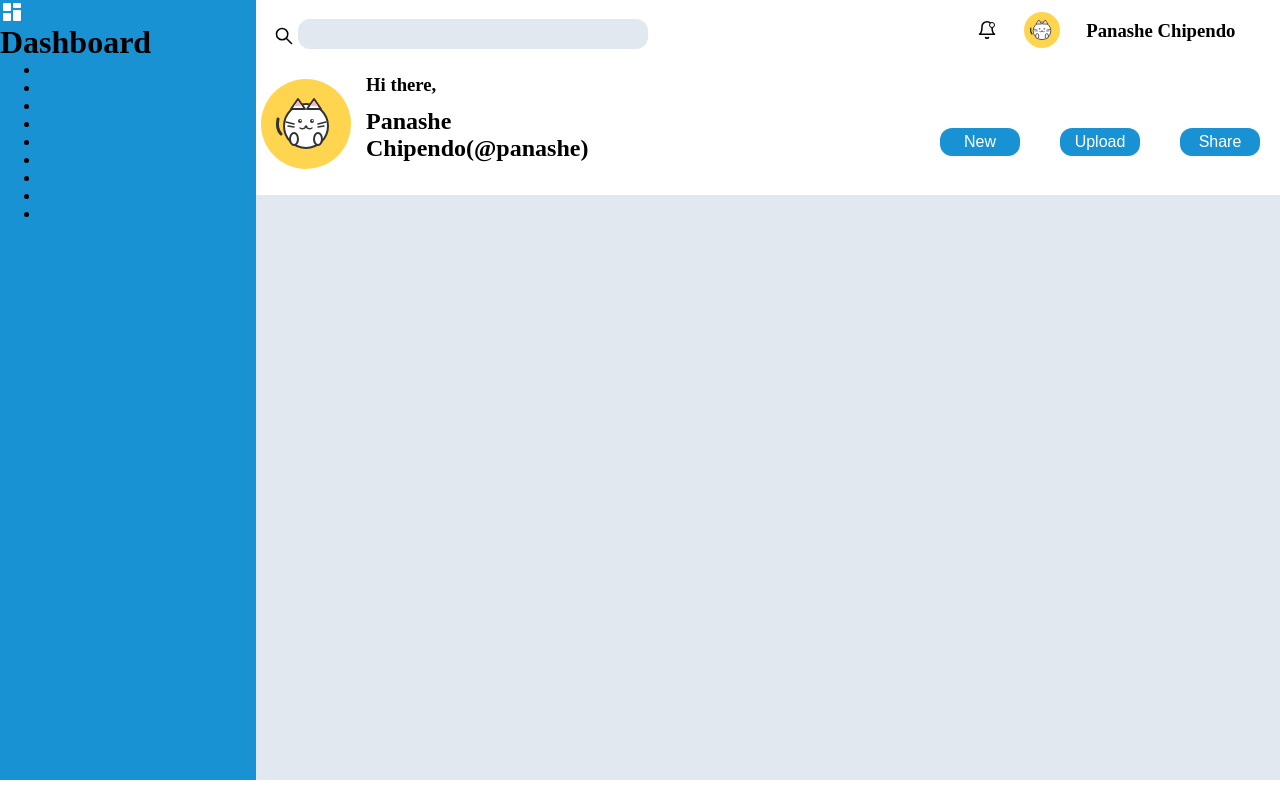
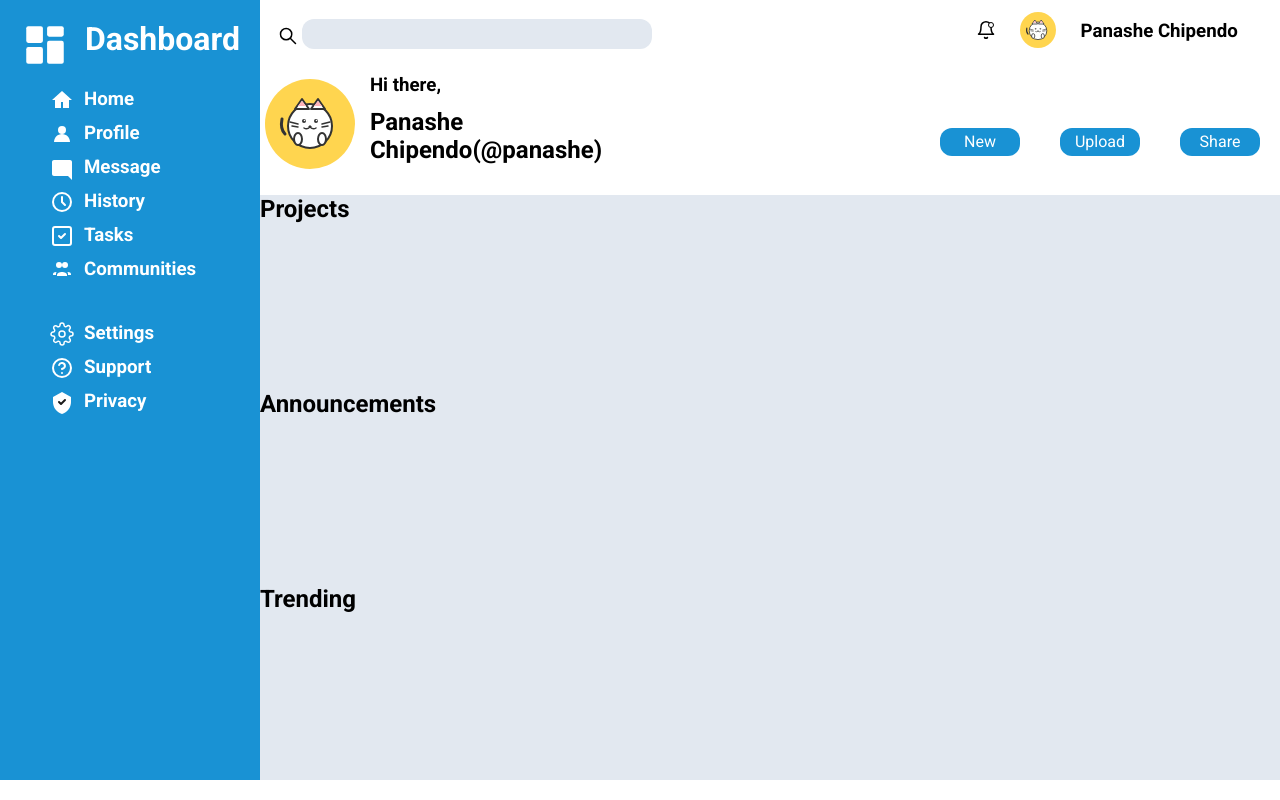
Before and after one commit to panashechipendo/TOP-Admin-Dashboard, a plain HTML site: page index.html in a window 1280 px wide. Drawn offline with Linux system fonts and the light colour scheme.

Commit message:
Begin styling main section of Dashboard

```diff
--- a/index.html
+++ b/index.html
@@ -3,6 +3,12 @@
     <meta charset="UTF-8" />
     <meta name="viewport" content="width=device-width, initial-scale=1.0" />
     <title>Admin Dashboard</title>
+    <link rel="preconnect" href="https://fonts.googleapis.com" />
+    <link rel="preconnect" href="https://fonts.gstatic.com" crossorigin />
+    <link
+      href="https://fonts.googleapis.com/css2?family=Roboto:ital,wght@0,100..900;1,100..900&display=swap"
+      rel="stylesheet"
+    />
     <link rel="stylesheet" href="style.css" />
   </head>
   <body>
@@ -44,28 +50,73 @@
       </div>
       <div class="sidebar">
         <div class="item-1">
-            <img src="images/material_dashboard_icon.svg" alt="dash-icon">
-            <h1>Dashboard</h1>
+          <img src="images/material_dashboard_icon.svg" alt="dash-icon" />
+          <h1>Dashboard</h1>
         </div>
         <div class="item-2">
-            <ul>
-                <li></li>
-                <li></li>
-                <li></li>
-                <li></li>
-                <li></li>
-                <li></li>
-            </ul>
+          <ul>
+            <li>
+              <img src="images/home_icon.svg" alt="home-icon" />
+              <h3>Home</h3>
+            </li>
+            <li>
+              <img src="images/profile_icon.svg" alt="profile-icon" />
+              <h3>Profile</h3>
+            </li>
+            <li>
+              <img src="images/messages_icon.svg" alt="message-icon" />
+              <h3>Message</h3>
+            </li>
+            <li>
+              <img src="images/history_icon.svg" alt="history_icon" />
+              <h3>History</h3>
+            </li>
+            <li>
+              <img src="images/tasks_icon.svg" alt="tasks_icon" />
+              <h3>Tasks</h3>
+            </li>
+            <li>
+              <img src="images/communities_icon.svg" alt="community_icon" />
+              <h3>Communities</h3>
+            </li>
+          </ul>
         </div>
         <div class="item-3">
-            <ul>
-                <li></li>
-                <li></li>
-                <li></li>
-            </ul>
+          <ul>
+            <li>
+              <img src="images/settings_icon.svg" alt="settings_icon" />
+              <h3>Settings</h3>
+            </li>
+            <li>
+              <img src="images/support_icon.svg" alt="support_icon" />
+              <h3>Support</h3>
+            </li>
+            <li>
+              <img src="images/privacy_icon.svg" alt="privacy_icon" />
+              <h3>Privacy</h3>
+            </li>
+          </ul>
         </div>
       </div>
-      <div class="main-content"></div>
+      <div class="main-content">
+        <div class="projects">
+          <h2>Projects</h2>
+          <div></div>
+          <div></div>
+          <div></div>
+          <div></div>
+          <div></div>
+          <div></div>
+        </div>
+        <div class="announcements">
+          <h2>Announcements</h2>
+          <div></div>
+        </div>
+        <div class="Trending">
+          <h2>Trending</h2>
+          <div></div>
+        </div>
+      </div>
     </div>
   </body>
 </html>
--- a/style.css
+++ b/style.css
@@ -1,6 +1,7 @@
 * {
   box-sizing: border-box;
   margin: 0;
+  font-family: "Roboto", sans-serif;
 }
 
 :root {
@@ -121,10 +122,38 @@
 .sidebar {
   grid-area: 1 / 1 / 3 / 2;
   background-color: var(--main-color);
+  display: grid;
+  grid-template: 10% 30% 60% / 1fr;
+}
+
+.sidebar .item-1 {
+  display: flex;
+  margin: 20px;
+}
+
+.sidebar .item-1 img {
+  height: 50px;
+}
+
+.sidebar .item-1 h1 {
+  color: white;
+  margin-left: 15px;
+}
+
+.sidebar div ul li {
+  display: flex;
+  margin: 10px;
+  list-style: none;
+}
+
+.sidebar div ul li h3 {
+  color: white;
+  margin-left: 10px;
 }
 
 /* Main content */
 .main-content {
   grid-area: 2 / 2 / 3 / 3;
   background-color: var(--2nd-color);
+  display: grid;
 }
```
Also changed, not shown: images/communities_icon.svg (added), images/history_icon.svg (added), images/home_icon.svg (added), images/messages_icon.svg (added), images/privacy_icon.svg (added), images/profile_icon.svg (added), images/settings_icon.svg (added), images/support_icon.svg (added), images/tasks_icon.svg (added).
